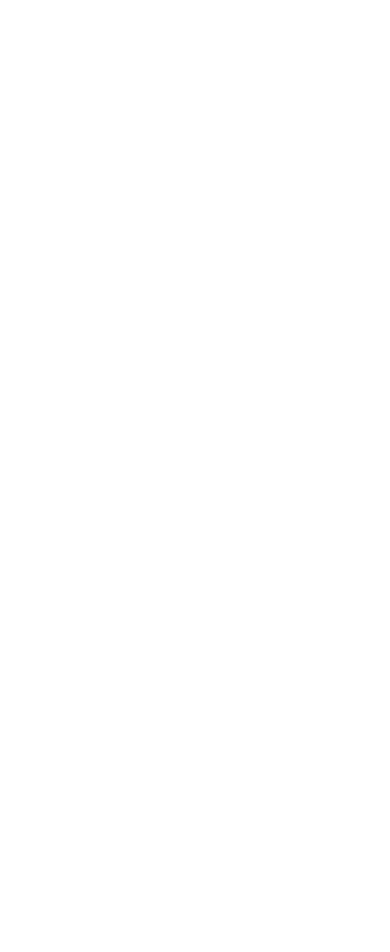
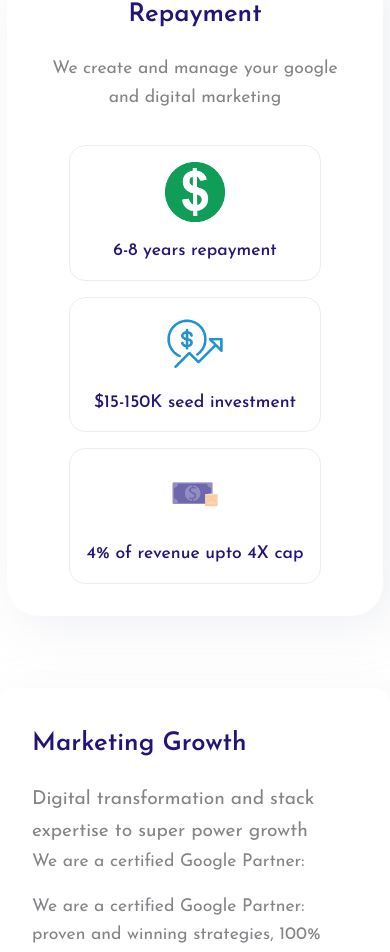
Before and after one commit to sumair765/devtree-academy, a Next.js app: page / in a window 390 px wide. Shown: the part 2626-3578 px from the top of the page. Before the commit the page ends 2362 px from the top, so only its background shows below. Built offline with nearby package versions, Linux system fonts and the light colour scheme.

Commit message:
Implement "HowItWorks, OurDifference, WhatWeDo" sections

```diff
--- a/src/components/Navbar/Navbar.css
+++ b/src/components/Navbar/Navbar.css
@@ -90,7 +90,6 @@
         font-size: 1.2rem;
         z-index: 99;
         height: calc(100vh - 3.8rem);
-
     }
 
     .nm-menu span {
--- a/src/components/WhatWeDo/WhatWeDo.css
+++ b/src/components/WhatWeDo/WhatWeDo.css
@@ -75,3 +75,58 @@
 .wwd-block:nth-of-type(2) > .block-features > :nth-child(3) {
     margin-top: 2rem;
 }
+
+.wwd-support {
+    display: flex;
+    padding: 2rem;
+    box-shadow: var(--shadow);
+    border-radius: 1rem;
+    justify-content: space-between;
+    align-items: center;
+    margin-top: 2.5rem;
+    background-origin: #fff;
+}
+
+.wwd-support > div {
+    display: flex;
+    flex-direction: column;
+    align-items: flex-start;
+    gap: 1rem;
+}
+
+.wwd-support > :nth-child(1){
+    flex: 1;
+}
+
+.wwd-support > :nth-child(2){
+    flex: 1.6;
+}
+
+@media (max-width: 990px) {
+    .wwd-blocks {
+        flex-direction: column;
+    }
+}
+
+@media (max-width: 768px) {
+    .wwd-support {
+        flex-direction: column;
+    }
+}
+
+@media (max-width: 576px) {
+    .wwd-block {
+
+        width: 80%;
+        margin: auto;
+
+    }
+
+    .block-features {
+        flex-direction: column;
+    }
+
+    .block-feature {
+        margin-top: 0rem !important;
+    }
+}
--- a/src/components/WhatWeDo/WhatWeDo.jsx
+++ b/src/components/WhatWeDo/WhatWeDo.jsx
@@ -1,76 +1,145 @@
+"use client"
 import React from 'react';
 import './WhatWeDo.css';
 import { features } from '@/src/utils/data';
 import Image from 'next/image';
+import { motion } from 'framer-motion';
+import { tagVariants, titleVariants, desVariants, containerVariants } from '@/src/utils/animation';
 
 const WhatWeDo = () => {
   return (
-    <div className='wwd-wrapper'>
-        <div className='container'>
-            <div className='wwd-container'>
+    <div className="wwd-wrapper">
+      <div className="container">
+        <div className="wwd-container">
           {/* Head of the section */}
-                <div className='wwd-head'>
-                    <span className='tag'>What We Do</span>
-                    <span className='title'>{" "}We enable constant enterprise transformation at speed and scale</span>
-                    <span className='des'>Immediate and 100% Guaranteed</span>
+          <div className="wwd-head">
+            <motion.span
+              initial="offscreen"
+              whileInView={'onscreen'}
+              variants={tagVariants}
+              className="tag"
+            >
+              What We Do
+            </motion.span>
+
+            <motion.span
+              initial="offscreen"
+              whileInView={'onscreen'}
+              variants={titleVariants}
+              className="title"
+            >
+              {' '}
+              We enable constant enterprise transformation at speed and scale
+            </motion.span>
+            <motion.span
+              initial="offscreen"
+              whileInView={'onscreen'}
+              variants={desVariants}
+              className="des"
+            >
+              Immediate and 100% Guaranteed
+            </motion.span>
           </div>
 
           {/* Below Two Section Blocks */}
-                <div className='wwd-blocks'>
+          <div className="wwd-blocks">
             {/* First Block */}
-                    <div className='wwd-block'>
-                        <span className='sec-title'>Revenue</span>
-                        <span className='text'>Web & Digital Marketing</span>
+            <div className="wwd-block">
+              <motion.span
+              initial="offscreen"
+              whileInView={'onscreen'}
+              variants={titleVariants}
+              className="sec-title">Revenue</motion.span>
+              <motion.span
+               initial="offscreen"
+               whileInView={'onscreen'}
+               variants={desVariants}
+              className="text">Web & Digital Marketing</motion.span>
 
-                        <div className='block-features'>
-                            {
-                               features.slice(0,3).map((feature, i ) => (
-                                <div className='block-feature' key={i}>
+              <div className="block-features">
+                {features.slice(0, 3).map((feature, i) => (
+                  <motion.div
+                  initial="offscreen"
+                  whileInView={'onscreen'}
+                  variants={containerVariants((i+1 * 0.1))}
+                  className="block-feature" key={i}>
                     <Image
                       src={feature.icon}
-                                    alt='feature'
+                      alt="feature"
                       width={60}
                       height={60}
                     />
                     <span>{feature.title}</span>
-                                </div>
-                               ))
-
-                            }
+                  </motion.div>
+                ))}
               </div>
             </div>
 
             {/* Second Block */}
-                    <div className='wwd-block'>
-                        <span className='sec-title'>Repayment</span>
-                        <span className='text'>We create and manage your google and digital marketing</span>
+            <div className="wwd-block">
+              <motion.span
+               initial="offscreen"
+               whileInView={'onscreen'}
+               variants={titleVariants}
+              className="sec-title">Repayment</motion.span>
 
-                        <div className='block-features'>
-                            {
-                               features.slice(3,6).map((feature, i ) => (
-                                <div className='block-feature' key={i}>
+              <motion.span
+               initial="offscreen"
+               whileInView={'onscreen'}
+               variants={desVariants}
+              className="text">
+                We create and manage your google and digital marketing
+              </motion.span>
+
+              <div className="block-features">
+                {features.slice(3, 6).map((feature, i) => (
+                  <motion.div
+                  initial="offscreen"
+                  whileInView={'onscreen'}
+                  variants={containerVariants((i+1 * 0.1))}
+                  className="block-feature" key={i}>
                     <Image
                       src={feature.icon}
-                                    alt='feature'
+                      alt="feature"
                       width={60}
                       height={60}
                     />
                     <span>{feature.title}</span>
+                  </motion.div>
+                ))}
               </div>
-                               ))
-
-                            }
             </div>
           </div>
 
           {/* Support Block */}
+          <motion.div
+          initial="offscreen"
+          whileInView="onscreen"
+          variants={containerVariants(0.3)}
+          className="wwd-support">
+            {/* Left Side */}
+            <div>
+              <span className="sec-title">Marketing Growth</span>
+              <span className="des">
+                Digital transformation and stack expertise to super power growth
+              </span>
+            </div>
 
-
+            {/* Right Side */}
+            <div>
+              <span className="text">We are a certified Google Partner:</span>
+              <span className="text">
+                We are a certified Google Partner: proven and winning
+                strategies, 100% guaranteed results, Improvement of existing
+                campaingns, Advertising optimization of text and image ads,
+                Guaranteed return on investment (ROI)
+              </span>
+            </div>
+          </motion.div>
         </div>
       </div>
     </div>
-    </div>
-  )
-}
+  );
+};
 
-export default WhatWeDo
+export default WhatWeDo;
--- a/src/utils/animation.js
+++ b/src/utils/animation.js
@@ -13,3 +13,49 @@
         },
     },
 });
+
+export const  tagVariants = {
+    "offscreen": {
+        opacity: 0,
+        y: 10
+    },
+    "onscreen": {
+        opacity: 1,
+        y: 0,
+        transition: {
+            type: "spring",
+            duration: 2,
+        }
+    }
+}
+
+export const  titleVariants = {
+    "offscreen": {
+        opacity: 0,
+        y: 30
+    },
+    "onscreen": {
+        opacity: 1,
+        y: 0,
+        transition: {
+            type: "spring",
+            duration: 2.2,
+        }
+    }
+}
+
+export const  desVariants = {
+    "offscreen": {
+        opacity: 0,
+        y: 30
+    },
+    "onscreen": {
+        opacity: 1,
+        y: 0,
+        transition: {
+            type: "spring",
+            duration: 2.6,
+            delay: .2
+        }
+    }
+}
```
Lines whose indentation alone changed are shown as unchanged.
